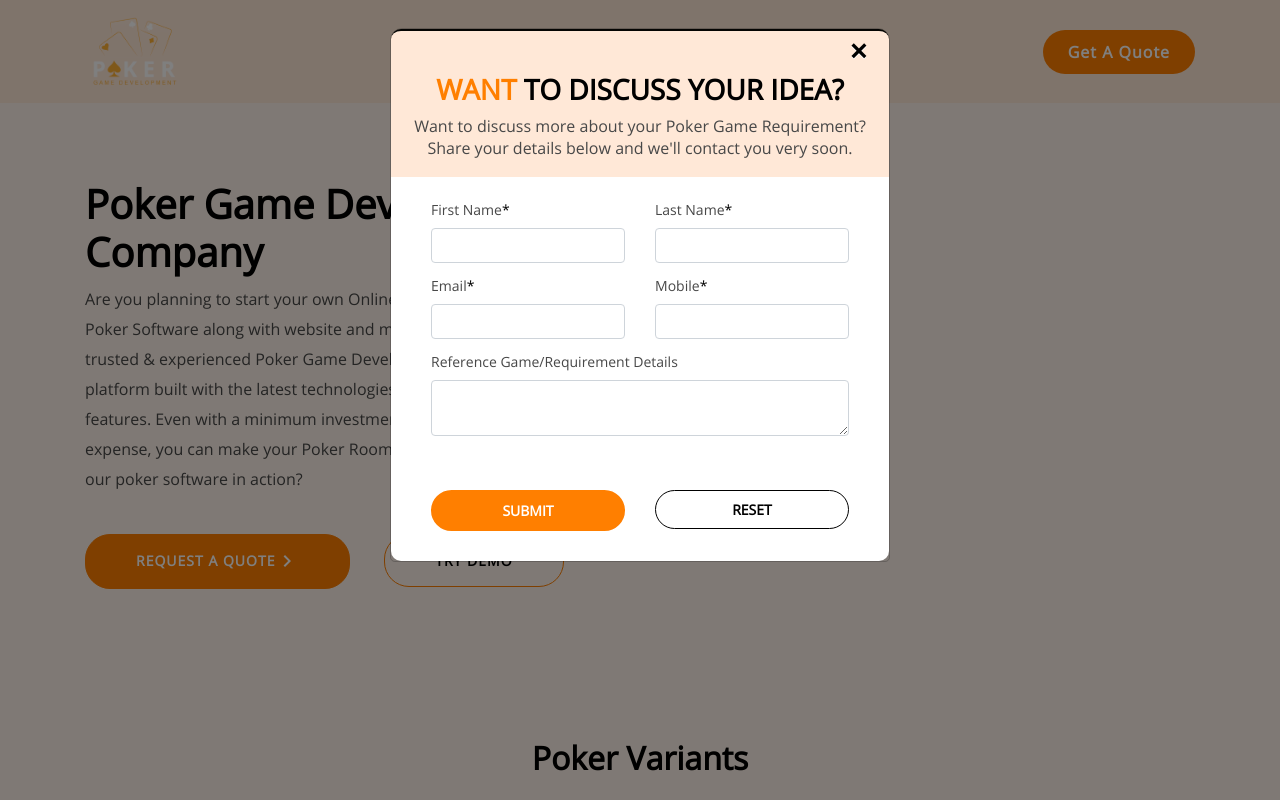
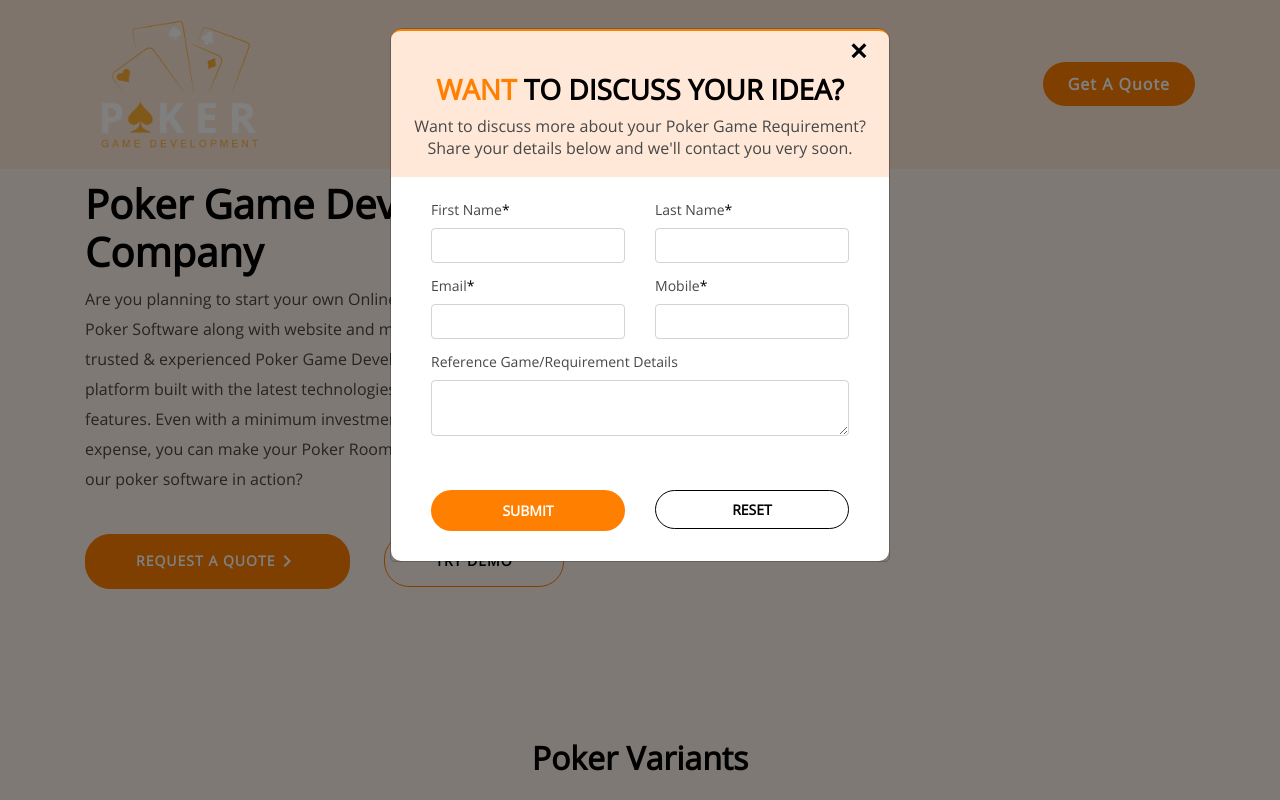
Before and after one commit to pareeklokesh/pokergamedevelopment-copy, a plain HTML site: page index.html in a window 1280 px wide. Shown: the top 800 px of the page. Drawn offline with Linux system fonts and the light colour scheme; a script that the page names is missing.

Commit message:
Add files via upload

```diff
--- a/assets/css/style.css
+++ b/assets/css/style.css
@@ -70,7 +70,7 @@ header .navbar button{
 }
 
 header .navbar .rahul img{
-  width: 100px !important;
+  width: 190px !important;
 }
 header .navbar .collapse ul li{
   margin-left: 20px;
@@ -382,7 +382,7 @@ footer .icon_fixed .whatsapp_fixed {
 padding: 20px 20px 10px 20px;
 border-top-left-radius: 10px;
 border-top-right-radius: 10px;
-border-top: 2px solid #040402;
+border-top: 2px solid #ff7f00;
 position: relative;
 }
 .modal .model_header .cross{
@@ -455,6 +455,9 @@ border-color: #ced4da;
 }
 .modal .model_body {
   background: #f7f7f7;
+}
+.sticky-top.sticky {
+  box-shadow: 0 0 4px 4px rgba(0,0,0,.25);
 }
 
 @media screen and (max-width: 767px){
```
